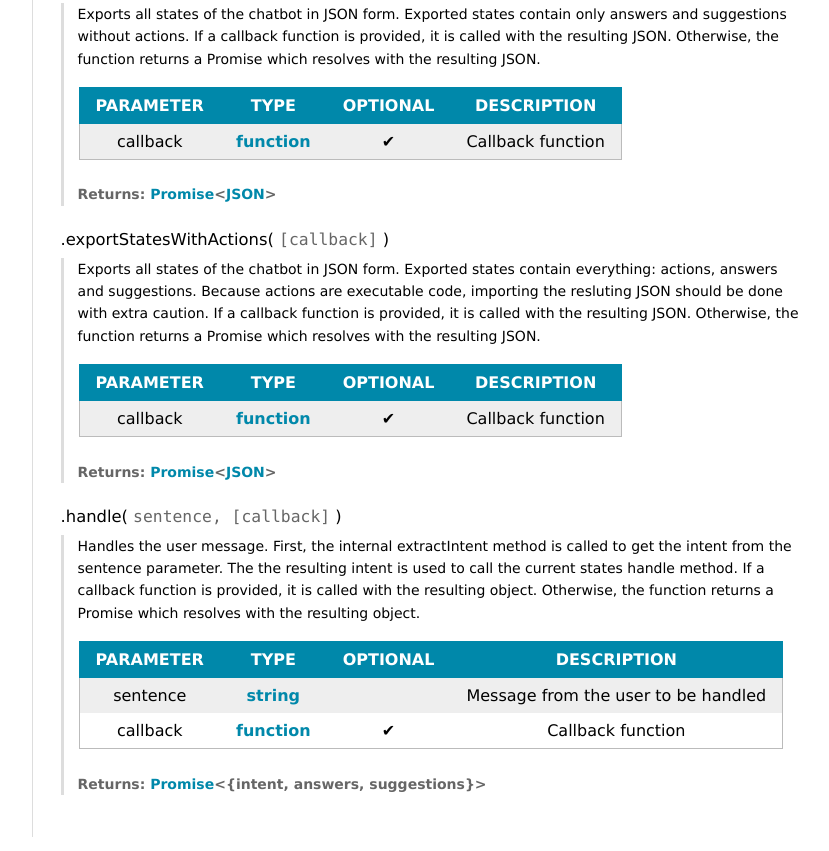
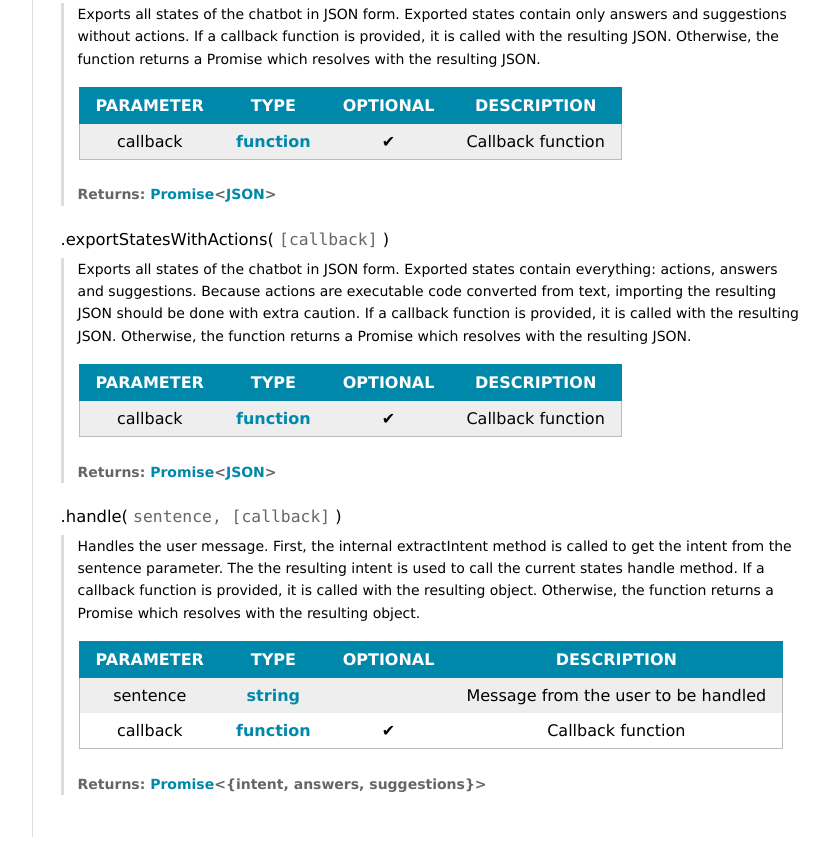
Before and after one commit to Fico35/convo-platform, a website: page docs/en/Chatbot.html in a window 1280 px wide. Shown: the part 2546-3397 px from the top of the page, without its empty margins (289-1118 px from the left). Drawn offline with Linux system fonts and the light colour scheme.

Commit message:
Spellcheck errors

```diff
--- a/docs/en/Chatbot.html
+++ b/docs/en/Chatbot.html
@@ -260,7 +260,7 @@
                     </div>
                     <h3 id="method_exportStatesWithActions">.exportStatesWithActions( <span class="params">[callback]</span> )</h3>
                     <div class="prop-method-description">
-                        Exports all states of the chatbot in JSON form. Exported states contain everything: actions, answers and suggestions. Because actions are executable code, importing the resluting JSON should be done with extra caution. If a callback function is provided, it is called with the resulting JSON. Otherwise, the function returns a Promise which resolves with the resulting JSON.
+                        Exports all states of the chatbot in JSON form. Exported states contain everything: actions, answers and suggestions. Because actions are executable code converted from text, importing the resulting JSON should be done with extra caution. If a callback function is provided, it is called with the resulting JSON. Otherwise, the function returns a Promise which resolves with the resulting JSON.
                         <br />
                         <div class="table-wrapper">
                             <table>
```
